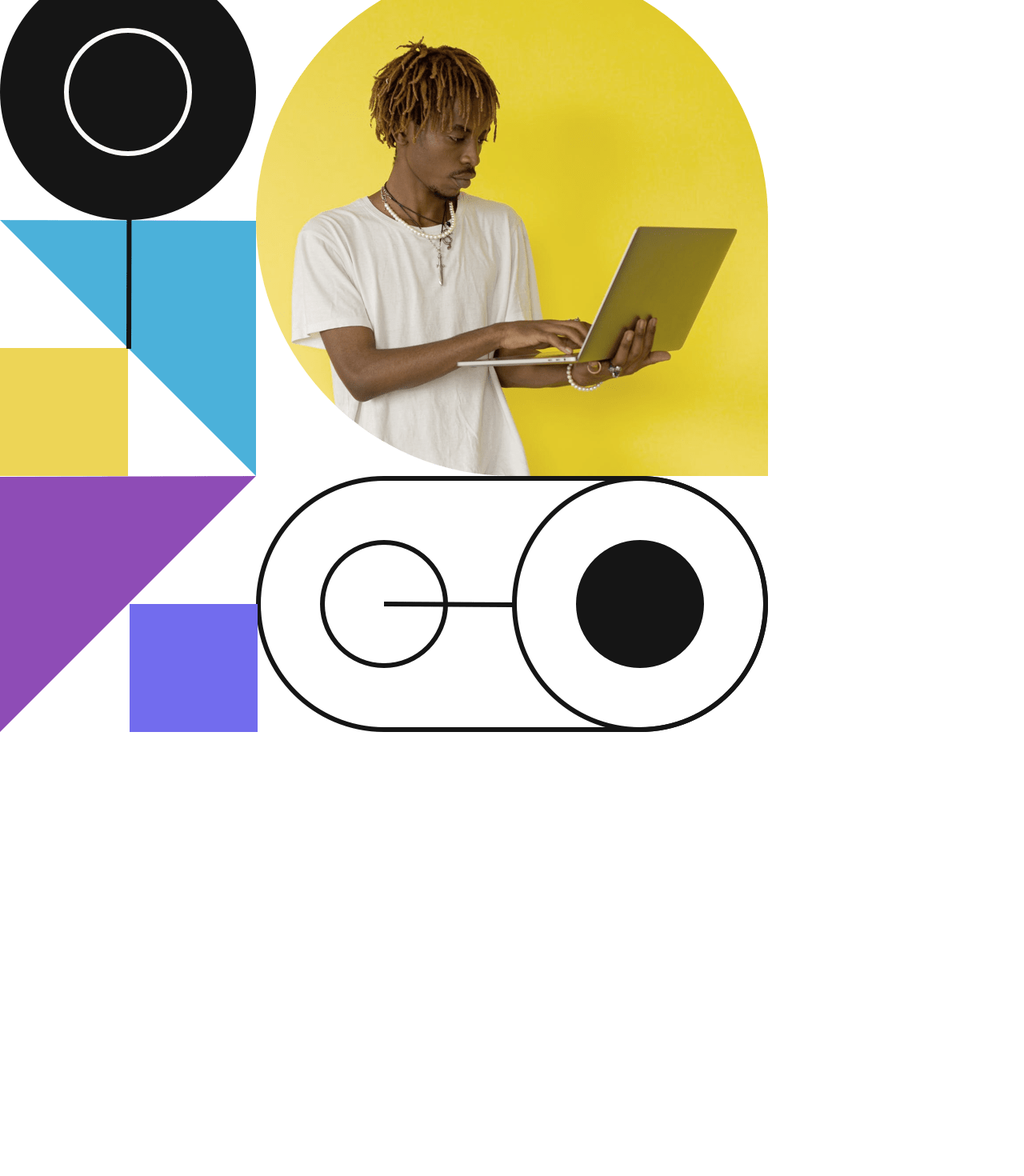
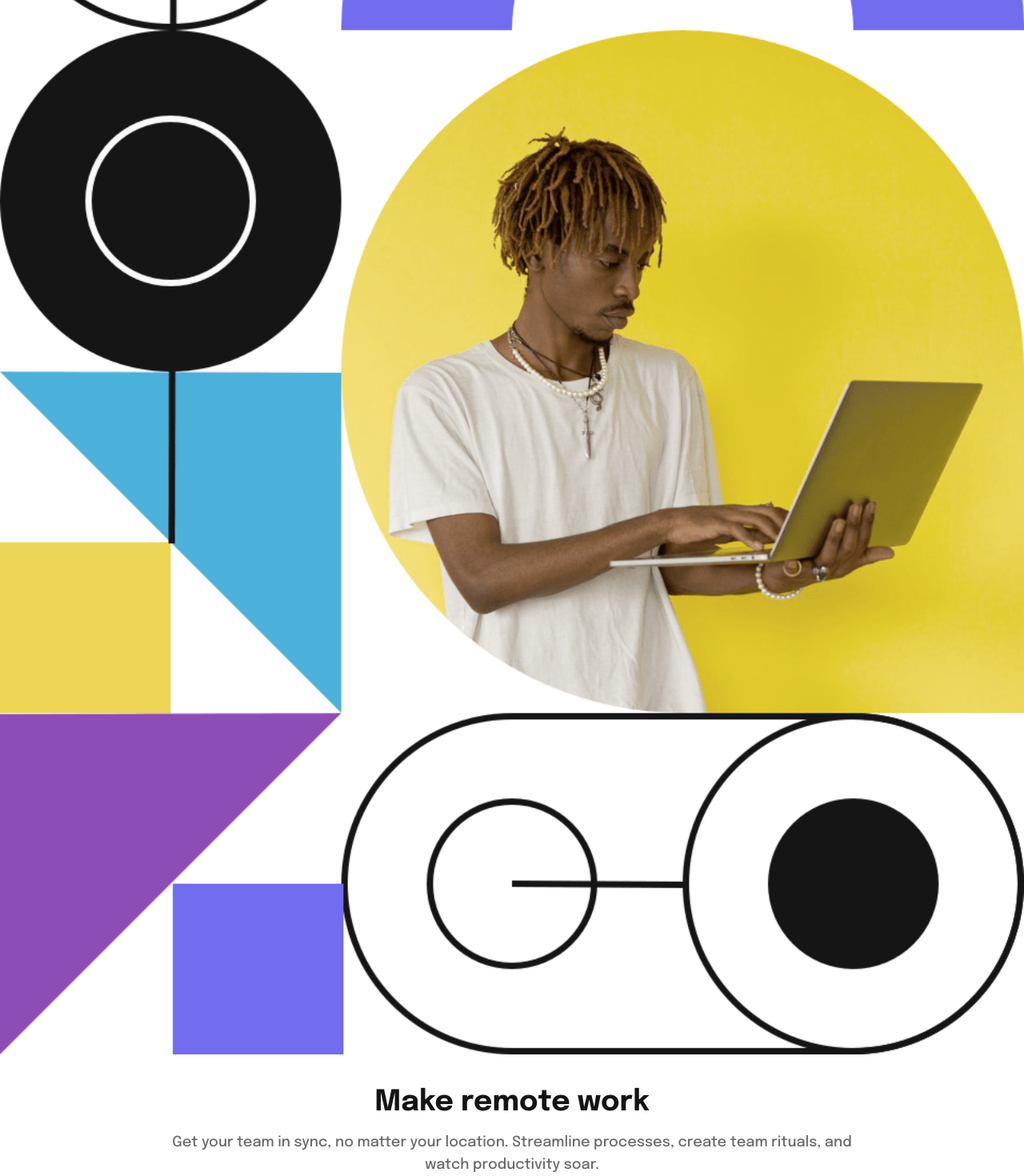
Before and after one commit to pixelzee3/intro-section-with-dropdown-navigation-nuxt, a Nuxt app: page / in a window 1280 px wide. Shown: the part 440-1910 px from the top of the page at 80% size. Before the commit the page ends 1355 px from the top, so only its background shows below. Built offline with nearby package versions, Linux system fonts and the light colour scheme.

Commit message:
Define hero text.

```diff
--- a/app.vue
+++ b/app.vue
@@ -1,6 +1,6 @@
 <template>
   <Header />
   <main>
-    <Hero />
+    <Hero class="pt-6" />
   </main>
 </template>
--- a/components/Hero.vue
+++ b/components/Hero.vue
@@ -1,14 +1,22 @@
 <template>
-  <div class="pt-6">
   <picture>
     <source
       srcset="/images/image-hero-desktop.png"
       media="(min-width: 1024px)"
     />
     <img
+      class="w-full"
       src="/images/image-hero-mobile.png"
       alt="A man working on a computer."
     />
   </picture>
-  </div>
+  <Container>
+    <article class="pt-10 text-center">
+      <h1 class="font-bold text-4xl text-almost-black">Make remote work</h1>
+      <Paragraph class="mt-4">
+        Get your team in sync, no matter your location. Streamline processes,
+        create team rituals, and watch productivity soar.
+      </Paragraph>
+    </article>
+  </Container>
 </template>
--- a/components/Paragraph.vue
+++ b/components/Paragraph.vue
@@ -1,3 +1,3 @@
 <template>
-  <p class="text-lg"><slot /></p>
+  <p class="text-lg text-medium-gray"><slot /></p>
 </template>
```
Lines whose indentation alone changed are shown as unchanged.
